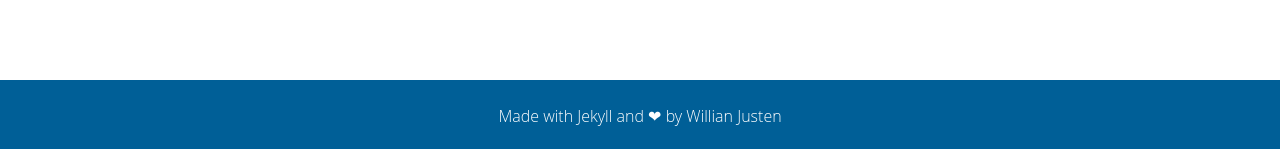
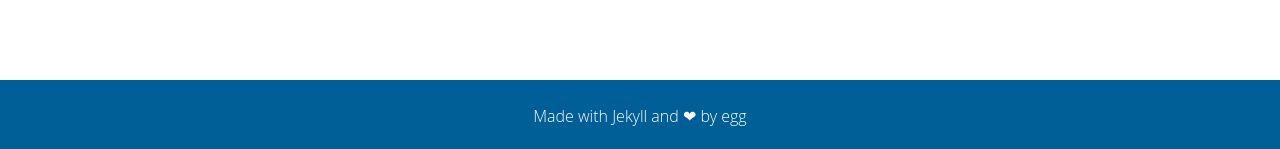
Before and after one commit to doltegg/cj, a Jekyll site: the page built from index.html, in a window 1280 px wide and 1295 px high. Shown: the part 1143-1292 px from the top of the window. Built offline with Jekyll 4.4.1, drawn with Linux system fonts in a browser that asks for light colours; nearby versions of some CDN libraries; library files that are not in the unit come from our copies; the list of posts is cut into pages by our own code.

Commit message:
Update footer.html

```diff
--- a/_includes/footer.html
+++ b/_includes/footer.html
@@ -1,4 +1,4 @@
 <footer>
-    <p>Made with <a href="http://jekyllrb.com/" target="_blank">Jekyll</a> and <span class="love">❤</span> by <a href="http://willianjusten.com.br">Willian Justen</a></p>
+    <p>Made with <a href="http://jekyllrb.com/" target="_blank">Jekyll</a> and <span class="love">❤</span> by egg</p>
 </footer>
 <script src="{{ "/assets/js/main.js" | prepend: site.baseurl }}"></script>
```
